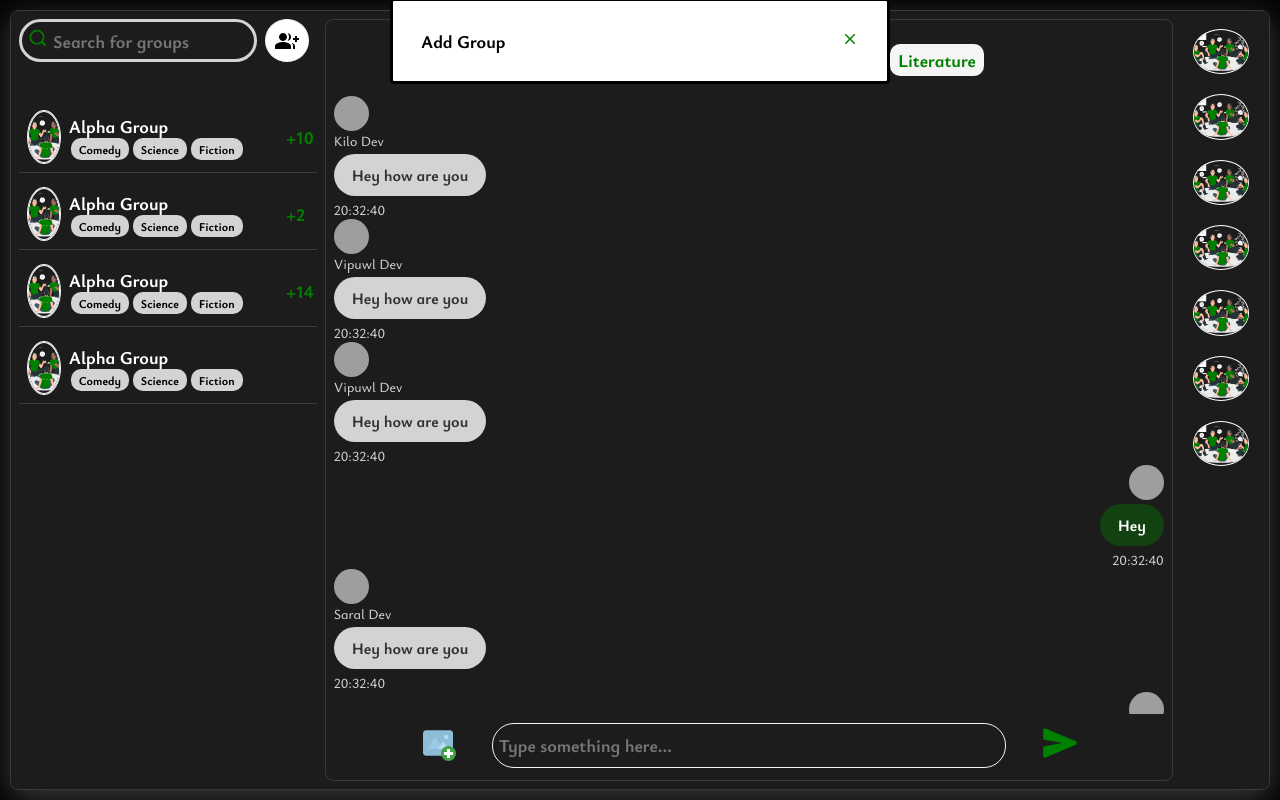
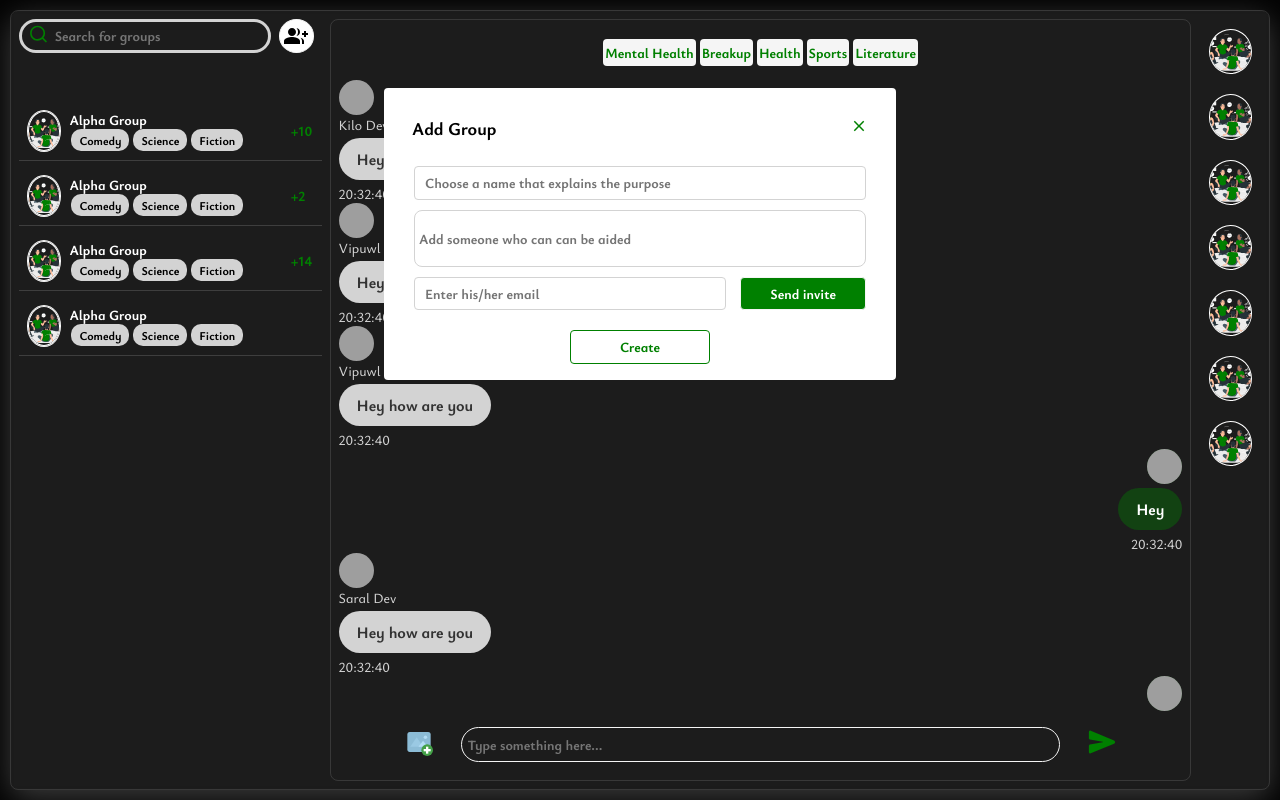
Before and after one commit to AidChat/client, a React (Create React App) app: page / in a window 1280 px wide. Both pictures are taken after a click on the element 286 px from the left and 40 px from the top of the page. Built offline with nearby package versions, Linux system fonts and the light colour scheme; grey boxes are pictures that could not be loaded.

Commit message:
Add Group dialog

```diff
--- a/src/App.css
+++ b/src/App.css
@@ -6,7 +6,7 @@
 * {
   font-family: defaultfont, serif;
   font-weight: bold;
-  font-size: 18px;
+  font-size: 14px;
   box-sizing: border-box;
 }
 
@@ -71,3 +71,27 @@ div::-webkit-scrollbar {
   justify-content: center;
   align-items: center;
 }
+.borderRadius-light{
+  border-radius: 4px;
+}
+.borderRadius-heavy{
+  border-radius: 8px;
+}
+.w100{
+  width: 100%;
+}
+.btn-round-secondary{
+  border:1px solid green;
+  background: white;
+  color:green;
+}
+.btn-round-primary:hover{
+  background:darkgreen !important;
+}
+.btn-round-primary{
+  background: green !important;
+  color:white !important;
+}
+.btn-round-secondary:hover{
+  background: lightgray;
+}
--- a/src/components/DialogPanel/index.css
+++ b/src/components/DialogPanel/index.css
@@ -3,15 +3,24 @@
     justify-content: space-between;
     align-items: center;
     width: 100%;
+    padding:14px;
+}
+.dialogBody{
+    padding:2px 16px;
+}
+.dialog {
+    width: calc(100vw - 60vw);
+    border-radius: 4px;
+    position: absolute;
+    top: 10%;
+    margin: 0 auto;
+    border:none;
 }
 
-.dialog {
-    width: 500px;
-    border-radius: 4px;
+.dialogWrapper {
+    height: 100%;
 }
-.dialogWrapper{
-    padding:10px;
-}
-.dialogHeaderText{
+
+.dialogHeaderText {
     font-size: 18px;
 }
--- a/src/components/DialogPanel/index.tsx
+++ b/src/components/DialogPanel/index.tsx
@@ -1,4 +1,4 @@
-import React, {ReactElement} from 'react';
+import React, {ReactElement, useEffect, useState} from 'react';
 import {IoMdClose} from "react-icons/io";
 import './index.css'
 
@@ -6,24 +6,32 @@ interface DialogPanelProps {
     open: boolean,
     header: string,
     BodyEle: ReactElement
-    onClose : ()=> void
+    onClose : (B:boolean)=> void
 }
 
-export function DialogPanel({open, header, BodyEle,onClose}: DialogPanelProps) {
-
+export function DialogPanel(props: DialogPanelProps) {
+    const [open,setOpen] = useState(false);
+    useEffect(() => {
+        setOpen(props.open);
+    }, [props.open]);
     return (
+        <div className={'dialogContainer'}>
         <dialog className={'dialog'} open={open}>
            <div className={'dialogWrapper'}>
             <div className={'dialogHeader'}>
                 <div className={'dialogHeaderText'}>
-                    {header}
+                    {props.header}
                 </div>
-                <div>
-                    <IoMdClose color={'green'} size={18} onClick={()=>{onClose()}}/>
+                <div onClick={()=>{
+                    props.onClose(false);
+                    setOpen(false)
+                }}>
+                    <IoMdClose color={'green'} size={18} />
                 </div>
             </div>
-            <div className={'dialogBody'}>{BodyEle}</div>
+            <div className={'dialogBody'}>{props.BodyEle}</div>
            </div>
         </dialog>
+        </div>
     )
 }
--- a/src/components/Panel/ChatPanel/chats.tsx
+++ b/src/components/Panel/ChatPanel/chats.tsx
@@ -31,8 +31,8 @@ export function ConversationWrapper() {
                 <div className={'infoPanel font-primary'}>{tags.map(item => (<div className={'itemTags'}>{item}</div>))}
                 </div>
                 <div className={'convoHistory'}>
-                    {messages.map(item => (
-                        <div
+                    {messages.map((item,index) => (
+                        <div key={index}
                             className={`messageWrapper ${item.message.from.user.name === 'Vipul Dev' && 'selfMessage'}`}>
                             <div className={'font-primary miscContainer'}>
                                 <div className={`imageWrapper ${item.message.from.user.name === 'Vipul Dev' && 'selfMessageBubble'}`}>
--- a/src/components/Panel/ChatPanel/index.css
+++ b/src/components/Panel/ChatPanel/index.css
@@ -126,16 +126,16 @@
     text-align: center;
     align-items: center;
     justify-content: center;
+    width: 100%;
+    overflow-x: auto;
 }
-.itemTags{
-    width: fit-content;
+.itemTags {
     height: fit-content;
-    padding:4px 8px;
-    margin:0 4px;
+    padding: 4px 2px;
+    margin: 0px 2px;
     background: whitesmoke;
-    color:green;
-    border-radius: 10px;
-
+    color: green;
+    border-radius: 4px;
 }
 .convoPanel{
     display: flex;
--- a/src/components/Panel/ConversationPanel/contactPanel.tsx
+++ b/src/components/Panel/ConversationPanel/contactPanel.tsx
@@ -4,6 +4,7 @@ import {RiSearchLine} from "react-icons/ri";
 import {MdGroupAdd} from "react-icons/md";
 import {GroupLists} from "../Conversations";
 import {DialogPanel} from "../../DialogPanel";
+import {GroupForm} from "../GroupForm";
 
 export function ContactPanel() {
 
@@ -27,15 +28,16 @@ function SearchContact() {
 }
 
 export function CreateGroup() {
-    const [showDialog, setDialogVisibility] = useState(false);
+    const [showDialog, setDialogVisibility] = useState<boolean>(false);
     return (
-        <div className={'btn btn-primary btn-round'}  style={{margin: '0 8px'}} onClick={() => {
-            setDialogVisibility(true)
+        <div className={'btn btn-primary btn-round'} style={{margin: '0 8px'}} onClick={() => {
+            setDialogVisibility(!showDialog);
         }}>
-            <MdGroupAdd id={'DialogOpenIcon'} size={24} >
-            </MdGroupAdd >
-            <DialogPanel open={showDialog} header={'Add Group'} onClose={()=>{setDialogVisibility(false)}} BodyEle={<></>}/>
-
+            <MdGroupAdd id={'DialogOpenIcon'} size={24}>
+            </MdGroupAdd>
+            <DialogPanel open={showDialog} header={'Add Group'} onClose={(B) => {
+                setDialogVisibility(B);
+            }} BodyEle={<GroupForm/>}/>
         </div>
     )
 }
--- a/src/components/Panel/Conversations/index.tsx
+++ b/src/components/Panel/Conversations/index.tsx
@@ -4,10 +4,10 @@ import {GroupIcon} from "../GroupsPanel";
 
 export function GroupLists() {
     const items = [
-        {name: 'Alpha Group', pendingCount: 10, keywords: ['Comedy', 'Science', 'Fiction']},
-        {name: 'Alpha Group', pendingCount: 2, keywords: ['Comedy', 'Science', 'Fiction']},
-        {name: 'Alpha Group', pendingCount: 14, keywords: ['Comedy', 'Science', 'Fiction']},
-        {name: 'Alpha Group', pendingCount: null, keywords: ['Comedy', 'Science', 'Fiction']},
+        {key:1,name: 'Alpha Group', pendingCount: 10, keywords: ['Comedy', 'Science', 'Fiction']},
+        {key:2,name: 'Alpha Group', pendingCount: 2, keywords: ['Comedy', 'Science', 'Fiction']},
+        {key:3,name: 'Alpha Group', pendingCount: 14, keywords: ['Comedy', 'Science', 'Fiction']},
+        {key:4,name: 'Alpha Group', pendingCount: null, keywords: ['Comedy', 'Science', 'Fiction']},
     ];
     return (<>
         {items.map(item =>
@@ -16,8 +16,8 @@ export function GroupLists() {
                 <div className={'info'}>
                     <div>{item.name}</div>
                     <div className={'flex'}>{
-                        item.keywords.map(item =>
-                            <div className={'keyword-tag'}>{item}</div>
+                        item.keywords.map((item,key) =>
+                            <div key={key} className={'keyword-tag'}>{item}</div>
                         )
                     }</div>
                 </div>
--- /dev/null
+++ b/src/components/Panel/GroupForm/index.css
@@ -0,0 +1,66 @@
+.groupFormContainer {
+    height: 100%;
+    width: 100%;
+}
+
+
+
+.formEleWrapper {
+    display: flex;
+    flex-direction: column;
+    margin: 10px 0;
+}
+
+.formEleWrapper:last-child {
+    align-self: end;
+    justify-self: flex-end;
+}
+
+.custom-input {
+    height: 2.4rem;
+    border: none;
+    border: 1px solid lightgray;
+    padding: 4px 10px;
+}
+
+.custom-input-people {
+    border: none;
+    border: 1px solid lightgray;
+    padding: 18px 4px;
+}
+
+.sendInviteWrapper {
+    width: 100%;
+    display: flex;
+    align-items: flex-end;
+    justify-content: flex-end;
+    margin: 10px 0px;
+}
+
+.sendInviteWrapper .btn {
+    width: 40%;
+}
+
+.block {
+    width: 100%;
+}
+
+.brick {
+    height: 2.4rem;
+    width: 100%;
+    margin-right: 14px;
+}
+
+.brick input {
+    height: 2.4rem;
+}
+
+.sendBtnWrapper {
+    justify-content: center;
+
+}
+
+.sendBtnWrapper .btn {
+    padding: 4px 8px;
+    width: 10rem;
+}
--- /dev/null
+++ b/src/components/Panel/GroupForm/index.tsx
@@ -0,0 +1,38 @@
+import React from 'react';
+import './index.css'
+
+interface _gfIterface {
+    onSubmit?: () => void,
+    onError?: () => void
+}
+
+export function GroupForm({onSubmit, onError}: _gfIterface) {
+    return (<>
+        <div className={'groupFormContainer'}>
+            <div className={'groupFormEleWrapper'}>
+                <form>
+                    <div className={'formEleWrapper'}>
+                        <input className={'borderRadius-light custom-input'}  type={'text'}
+                               placeholder={'Choose a name that explains the purpose'}/>
+                    </div>
+                    <div className={'formEleWrapper'}>
+                        <input className={'borderRadius-light custom-input-people borderRadius-heavy'} type={'text'}
+                               placeholder={'Add someone who can can be aided'}/>
+                        <div className={'sendInviteWrapper block'}>
+                            <div className={'brick'}>
+                                <input type={'email'} required className={'borderRadius-light custom-input w100'}
+                                       placeholder={'Enter his/her email'}/>
+                            </div>
+                                <div className={'btn btn-round-primary'} >
+                                Send invite</div>
+                            </div>
+                        </div>
+                    <div className={'flex sendBtnWrapper'}>
+                        <div className={'btn btn-round-secondary'}>Create</div>
+                    </div>
+                </form>
+            </div>
+        </div>
+    </>
+)
+}
--- a/src/pages/main/main.page.tsx
+++ b/src/pages/main/main.page.tsx
@@ -5,7 +5,8 @@ export const Main = () => {
   return (
     <div className={'main-container-wrapper'}
     onContextMenu={(event)=>{
-        event.preventDefault();
+      // have to disable it in dev mode
+      // event.preventDefault();
     }}
     >
       <div className={'main-container'}>
```
